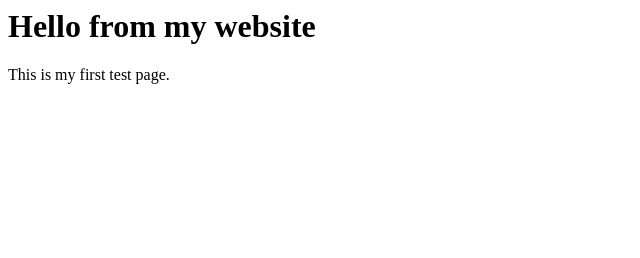
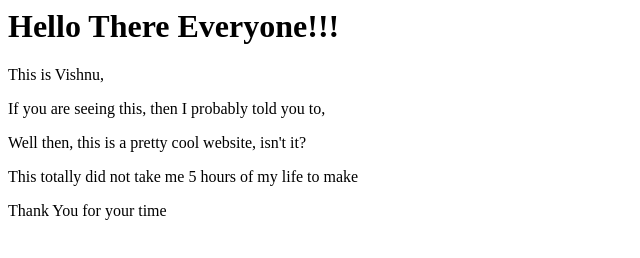
Before and after one commit to TheLateV777/PythonRequests, a plain HTML site: page hello.html in a window 1280 px wide. Shown: the whole page, without its empty margins (0-640 px from the left). Drawn offline with Linux system fonts and the light colour scheme.

Commit message:
Update hello.html

```diff
--- a/hello.html
+++ b/hello.html
@@ -3,7 +3,11 @@
     <title>My Test Site</title>
 </head>
 <body>
-    <h1>Hello from my website</h1>
-    <p>This is my first test page.</p>
+    <h1>Hello There Everyone!!!</h1>
+    <p>This is Vishnu,</p>
+    <p>If you are seeing this, then I probably told you to,</p>
+    <p>Well then, this is a pretty cool website, isn't it?</p>
+    <p>This totally did not take me 5 hours of my life to make</p>
+    <p>Thank You for your time</p>
 </body>
 </html>
```
